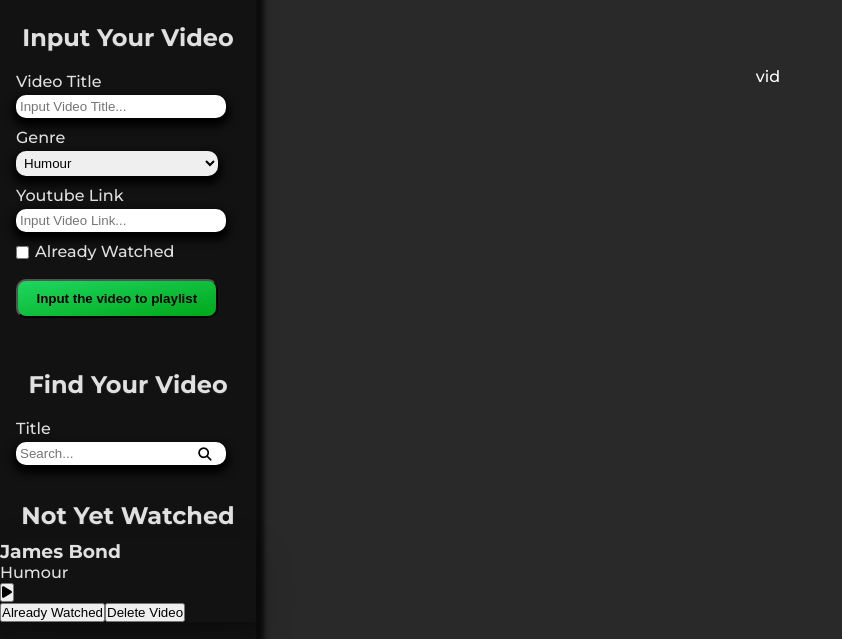
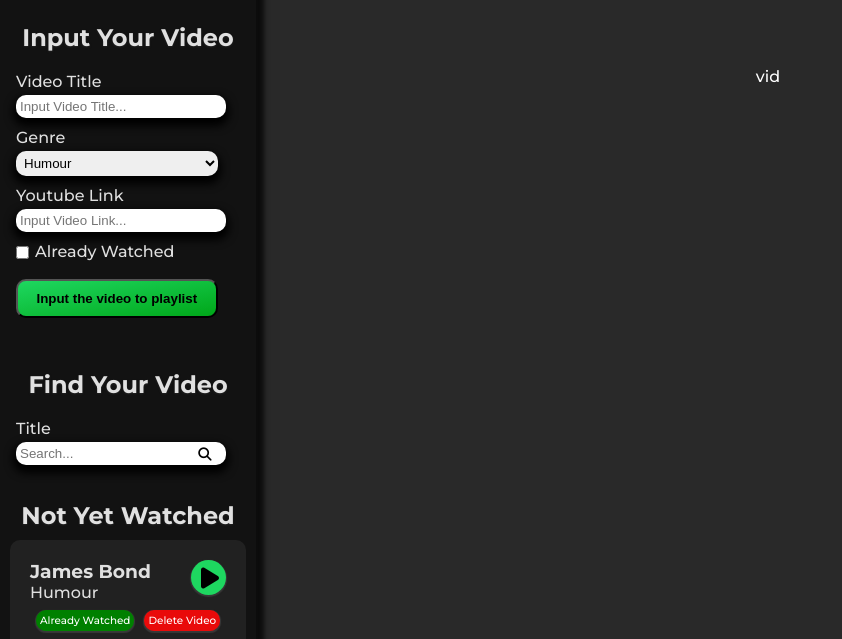
Before and after one commit to Murfidar/P0, a plain HTML site: page index.html in a window 1280 px wide. Shown: the part 133-772 px from the top of the page, without its empty margins (0-842 px from the left). Drawn offline with Linux system fonts and the light colour scheme.

Commit message:
edit css

```diff
--- a/script/view/main.js
+++ b/script/view/main.js
@@ -33,16 +33,8 @@ function makeVideo(videoObject) {
     const container = document.createElement('article');
     container.classList.add('video-item');
     container.classList.add('active');
-    container.style.boxShadow = "0 5px 10px rgba(0, 0, 0, 0.07), 0 15px 40px rgba(0, 0, 0, 0.07)"
-    container.style.width = "100.6%"
-    container.style.transition = "1s"
+
     container.append(videoContainer);
-    requestAnimationFrame(() =>
-        setTimeout(() => {
-            container.style.boxShadow = "0 5px 10px rgba(0, 0, 0, 0.2), 0 15px 40px rgba(0, 0, 0, 0.2)"
-            container.style.width = "100%"
-        })
-    );
 
     if (videoObject.isComplete) {
         const actionDiv = document.createElement('div');
--- a/style/style.css
+++ b/style/style.css
@@ -154,6 +154,63 @@ label {
 #searchSubmit > i {
     color: black;
 }
+
+.video-item {
+    background-color: #212121;
+    border-radius: 10px;
+    padding: 20px;
+    margin: 10px;
+    position: relative;
+}
+
+#playButton {
+    background-color: #1ED760;
+    position: absolute;
+    padding: 2px 0 0 3px;
+    top: 20px;
+    right: 20px;
+    font-size: 1.5rem;
+    height: 35px;
+    width: 35px;
+    border-radius: 50%;
+    outline: none;
+    border: none;
+    box-shadow: 0 1px 1px 1px rgb(57, 57, 57);
+    cursor: pointer;
+}
+.action {
+    margin-top: 8px;
+    display: flex;
+    flex-direction: row;
+    align-items: center;
+    justify-content: center;
+}
+
+.action > .green {
+    background-color: green;
+    color: white;
+    border-radius: 10px;
+    padding: 4px;
+    font-size: 0.65rem;
+    margin-right: 10px;
+    border: none;
+    outline: none;
+    box-shadow: 0 1px 1px 1px rgb(57, 57, 57);
+    font-family: 'Montserrat', sans-serif;
+}
+
+.action > .red {
+    background-color: rgb(233, 10, 10);
+    color: white;
+    border-radius: 10px;
+    padding: 4px;
+    font-size: 0.65rem;
+    border: none;
+    outline: none;
+    box-shadow: 0 1px 1px 1px rgb(57, 57, 57);
+    font-family: 'Montserrat', sans-serif;
+}
+
 #embedded-video > p {
     margin-top: 200px;
     text-align: center;
```
